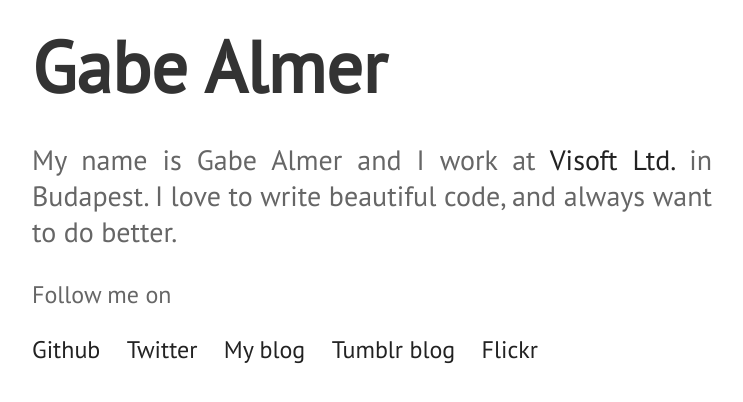
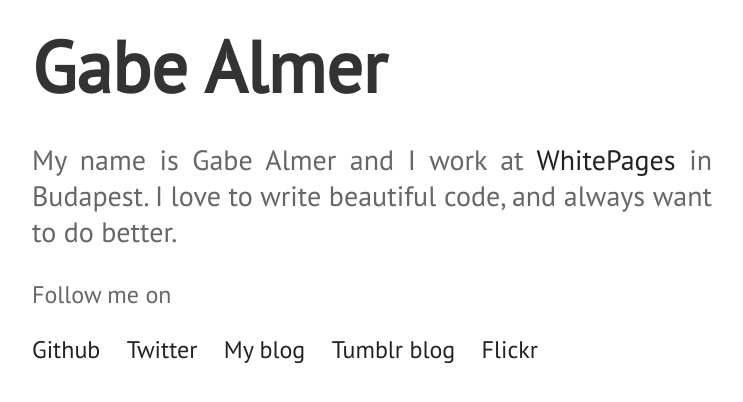
Before and after one commit to gabealmer/gabealmer.com, a plain HTML site: page public/index.html in a window 1280 px wide. Shown: the whole page, without its empty margins (268-1011 px from the left). Drawn offline with Linux system fonts and the light colour scheme.

Commit message:
Change company :)

```diff
--- a/public/index.html
+++ b/public/index.html
@@ -12,7 +12,7 @@
   <body>
     <div class="container">
       <h1>Gabe Almer</h1>
-      <p class="intro">My name is Gabe Almer and I work at <a href="http://visoft.hu">Visoft Ltd.</a> in Budapest. I love to write beautiful code, and always want to do better.</p>
+      <p class="intro">My name is Gabe Almer and I work at <a href="http://whitepages.com">WhitePages</a> in Budapest. I love to write beautiful code, and always want to do better.</p>
       <p>Follow me on</p>
       <ul class="followme">
         <li><a href="https://github.com/gabealmer">Github</a></li>
```
